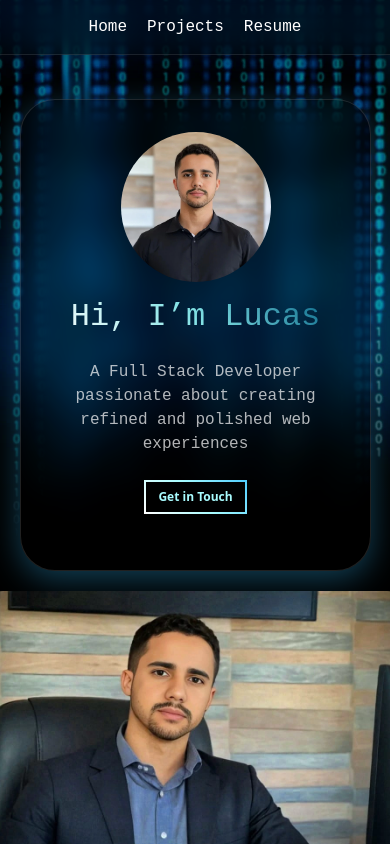
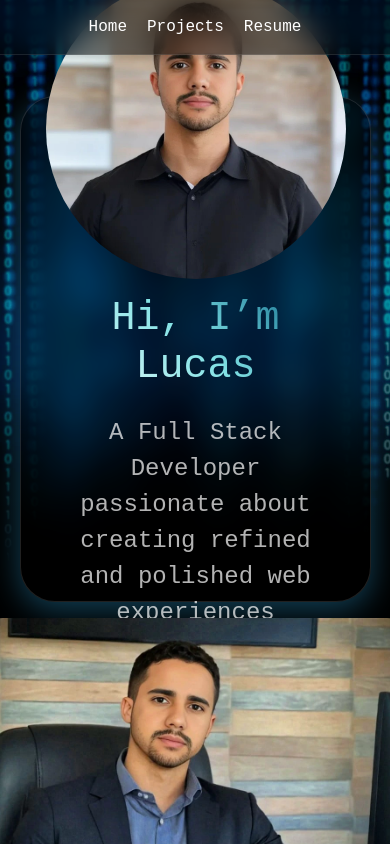
Before and after one commit to LucasRgo/portfolio, a React (Vite) app: page / in a window 390 px wide. Shown: the top 844 px of the page. Built offline with nearby package versions, Linux system fonts and the light colour scheme.

Commit message:
Mon, Dec 23, 2024, 5:53 AM -03:00

```diff
--- a/src/pages/home/home.css
+++ b/src/pages/home/home.css
@@ -164,36 +164,14 @@
     }
 
     .avatar {
-        width: 200px !important;
-        height: 200px !important;
+        width: 200px;
+        height: 200px;
     }
 
-.home-container img {
-    object-fit: cover;  /* Ensures the image fills the container while maintaining aspect ratio */
-    height: 100%;        /* Makes the image fill the height of its container */
-    width: 100%;         /* Makes the image fill the width of its container */
-    object-position: center; /* Centers the image so the sides are cropped evenly */
-}
-}
-
-/* Extra small screens */
-@media (max-width: 780px) {
-
-    .intro-text h1 {
-        font-size: 2rem;
-    }
-
-    .intro-text p {
-        font-size: 1rem;
-    }
-
-    .contact-button {
-        padding: 6px 12px;
-        font-size: 12px;
-    }
-
-    .avatar {
-        width: 150px !important;
-        height: 150px !important;
+    .home-container img {
+        object-fit: cover;  /* Ensures the image fills the container while maintaining aspect ratio */
+        height: 100%;        /* Makes the image fill the height of its container */
+        width: 100%;         /* Makes the image fill the width of its container */
+        object-position: center; /* Centers the image so the sides are cropped evenly */
     }
 }
```
